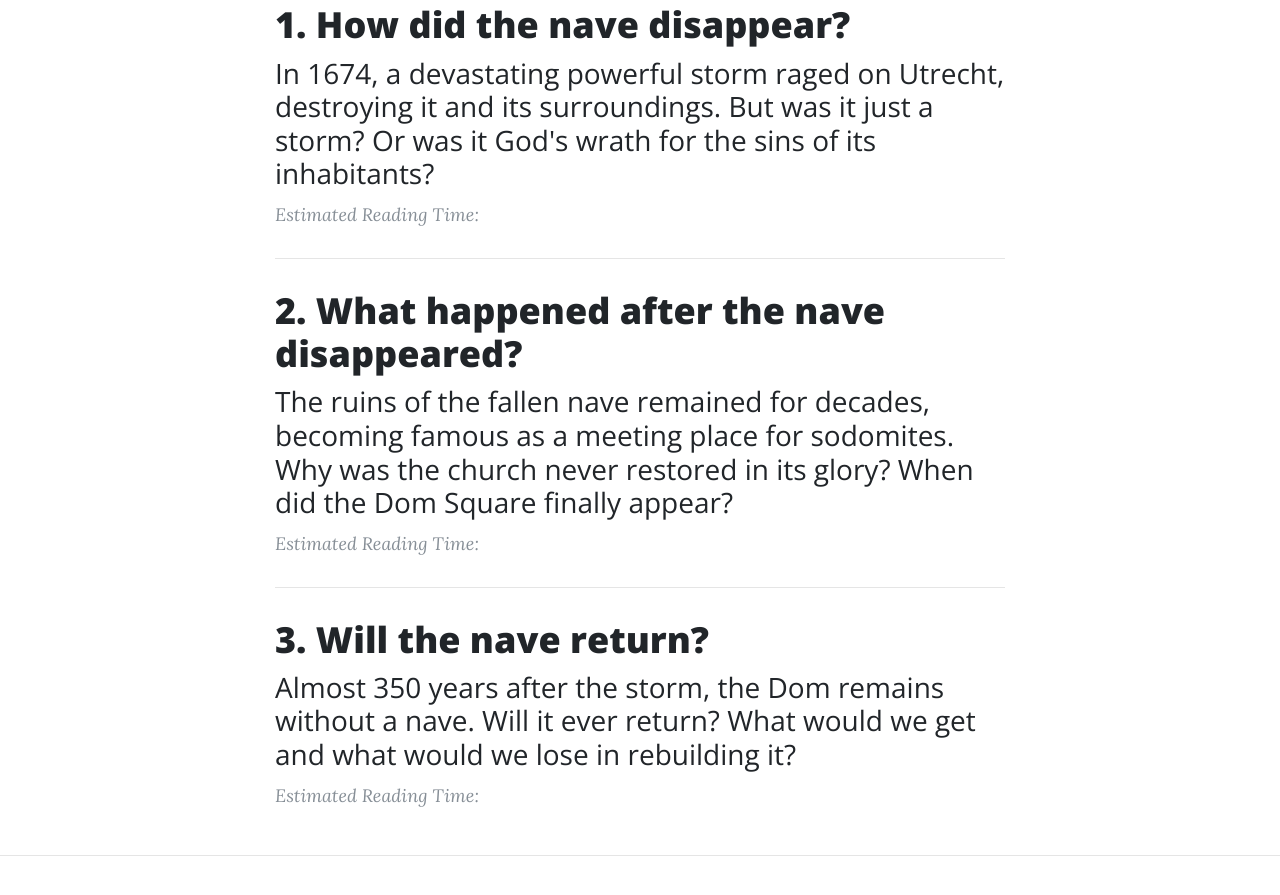
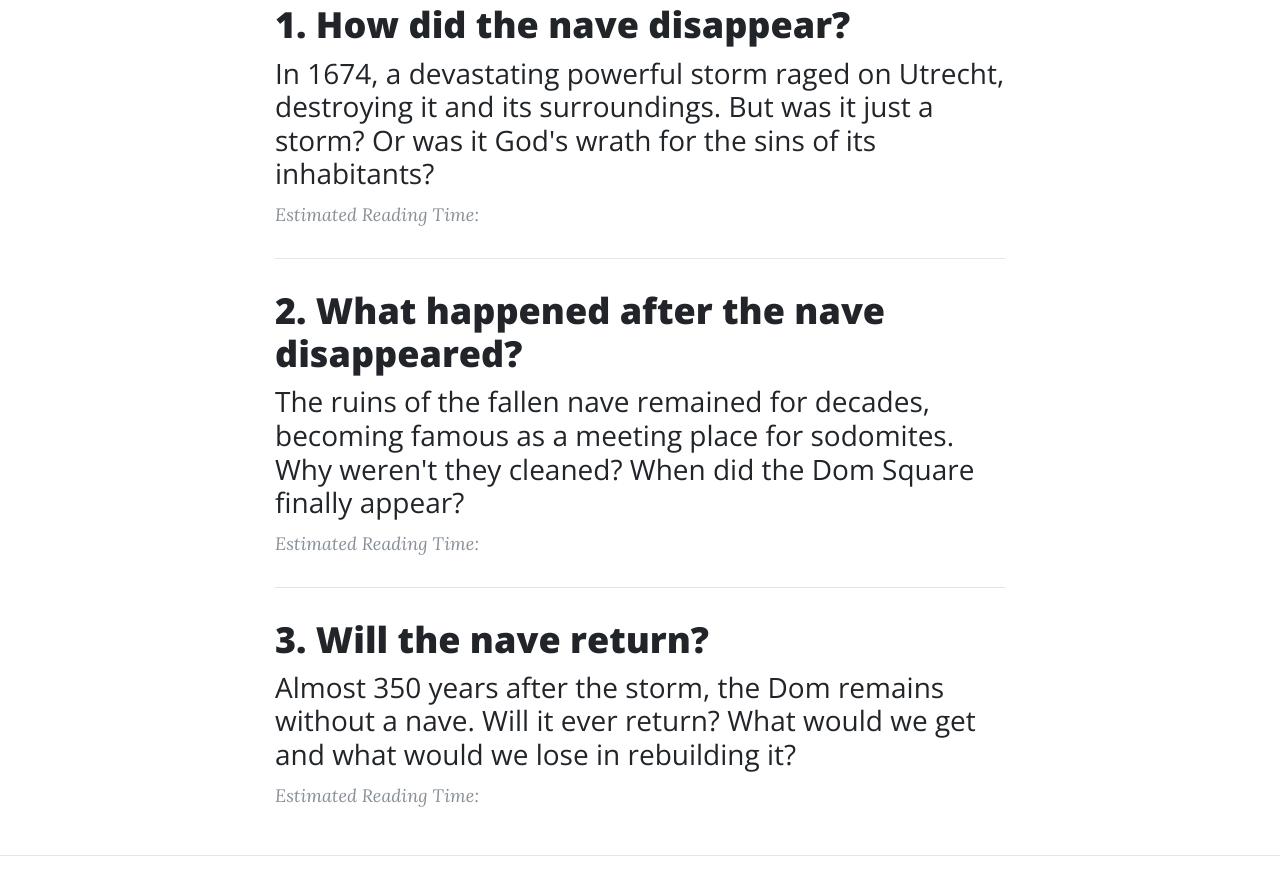
Before and after one commit to chantallengua/dom, a website: page index.html in a window 1280 px wide. Shown: the part 705-1600 px from the top of the page. Drawn offline with nearby package versions, Linux system fonts and the light colour scheme.

Commit message:
Update index.html

```diff
--- a/index.html
+++ b/index.html
@@ -71,7 +71,7 @@
               2. What happened after the nave disappeared?
             </h2>
 			<h3 class="post-subtitle">
-			The ruins of the fallen nave remained for decades, becoming famous as a meeting place for sodomites. Why was the church never restored in its glory? When did the Dom Square finally appear?
+			The ruins of the fallen nave remained for decades, becoming famous as a meeting place for sodomites. Why weren't they cleaned? When did the Dom Square finally appear?
             </h3>
 		  </a>
           <p class="post-meta">Estimated Reading Time:</p>
```
